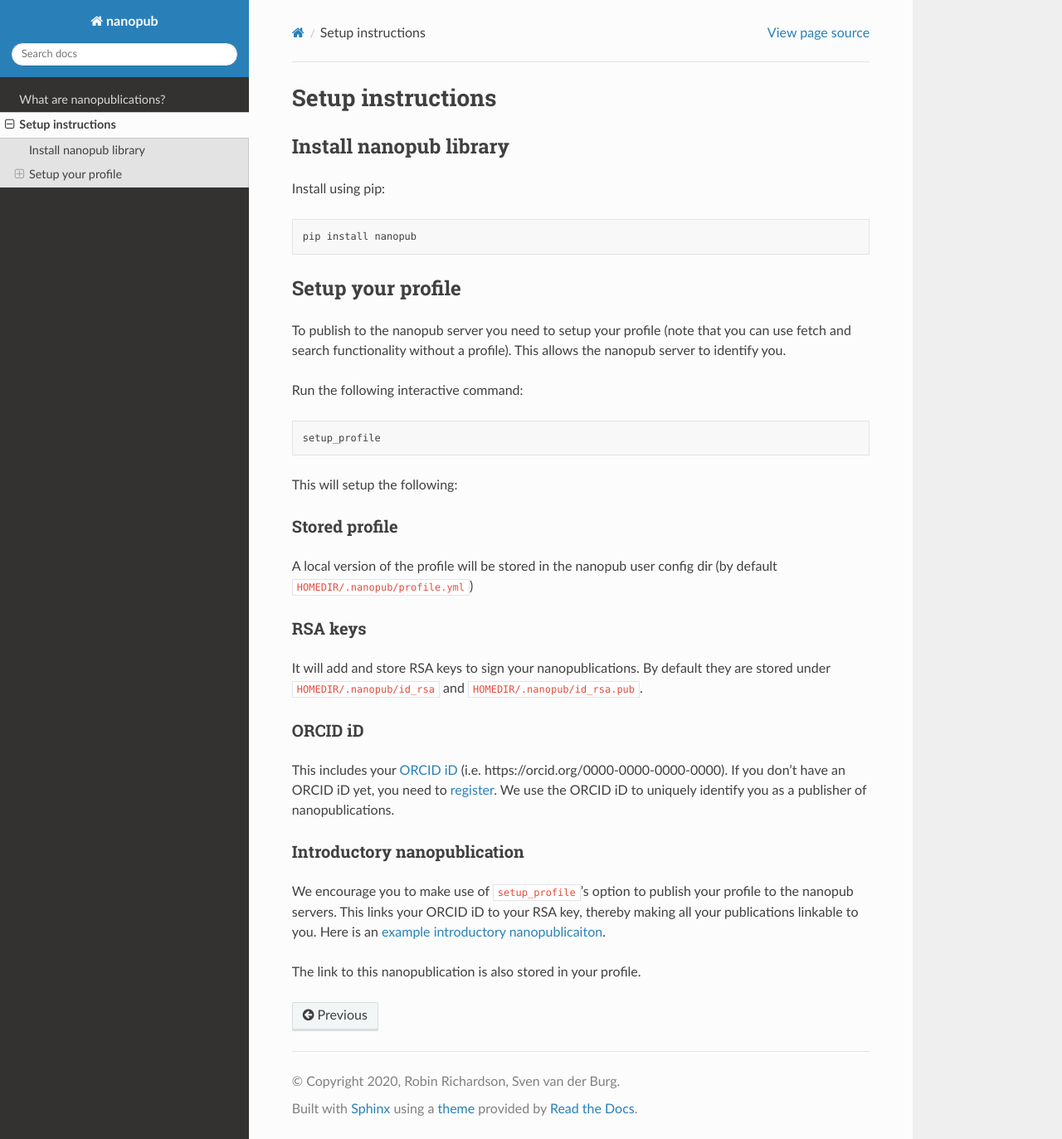
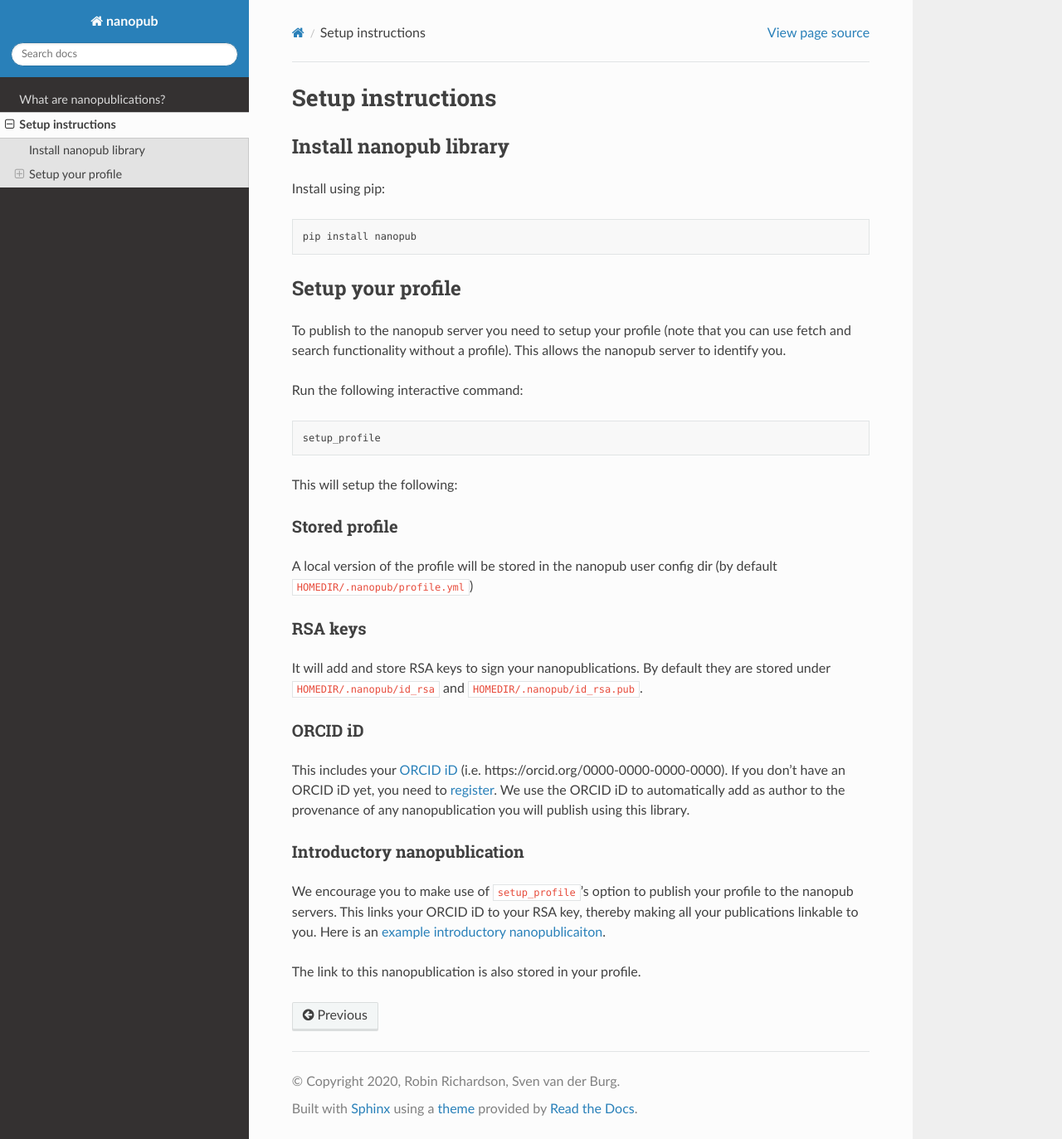
Before and after one commit to fair-workflows/nanopub, a Sphinx documentation site: the page built from docs/setup.md, in a window 1280 px wide and 1373 px high. Shown: the whole window at 83% size. Built offline with Sphinx 7.4.7 and the Read the Docs theme 2.0.0, drawn with Linux system fonts in a browser that asks for light colours; the version number is read from the project's files by our own code.

Commit message:
Update setup instructions

```diff
--- a/docs/setup.md
+++ b/docs/setup.md
@@ -28,7 +28,8 @@ default they are stored under `HOMEDIR/.nanopub/id_rsa` and `HOMEDIR/.nanopub/id
 #### ORCID iD
 This includes your [ORCID iD](https://orcid.org/) (i.e. https://orcid.org/0000-0000-0000-0000).
 If you don't have an ORCID iD yet, you need to [register](https://orcid.org/register). We use
-the ORCID iD to uniquely identify you as a publisher of nanopublications.
+the ORCID iD to automatically add as author to the provenance of any nanopublication you will publish
+using this library.
 
 #### Introductory nanopublication
 We encourage you to make use of `setup_profile`'s option
```
